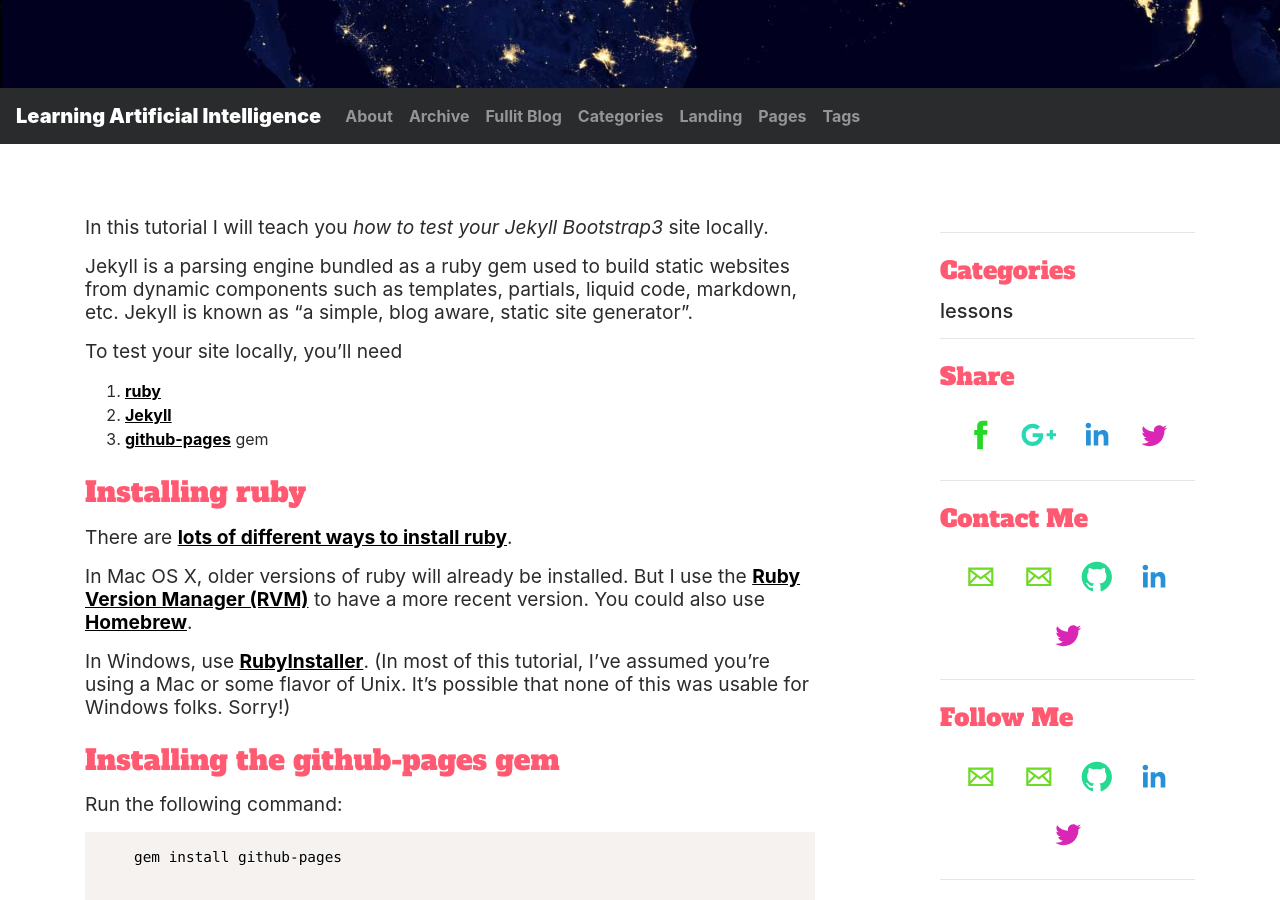
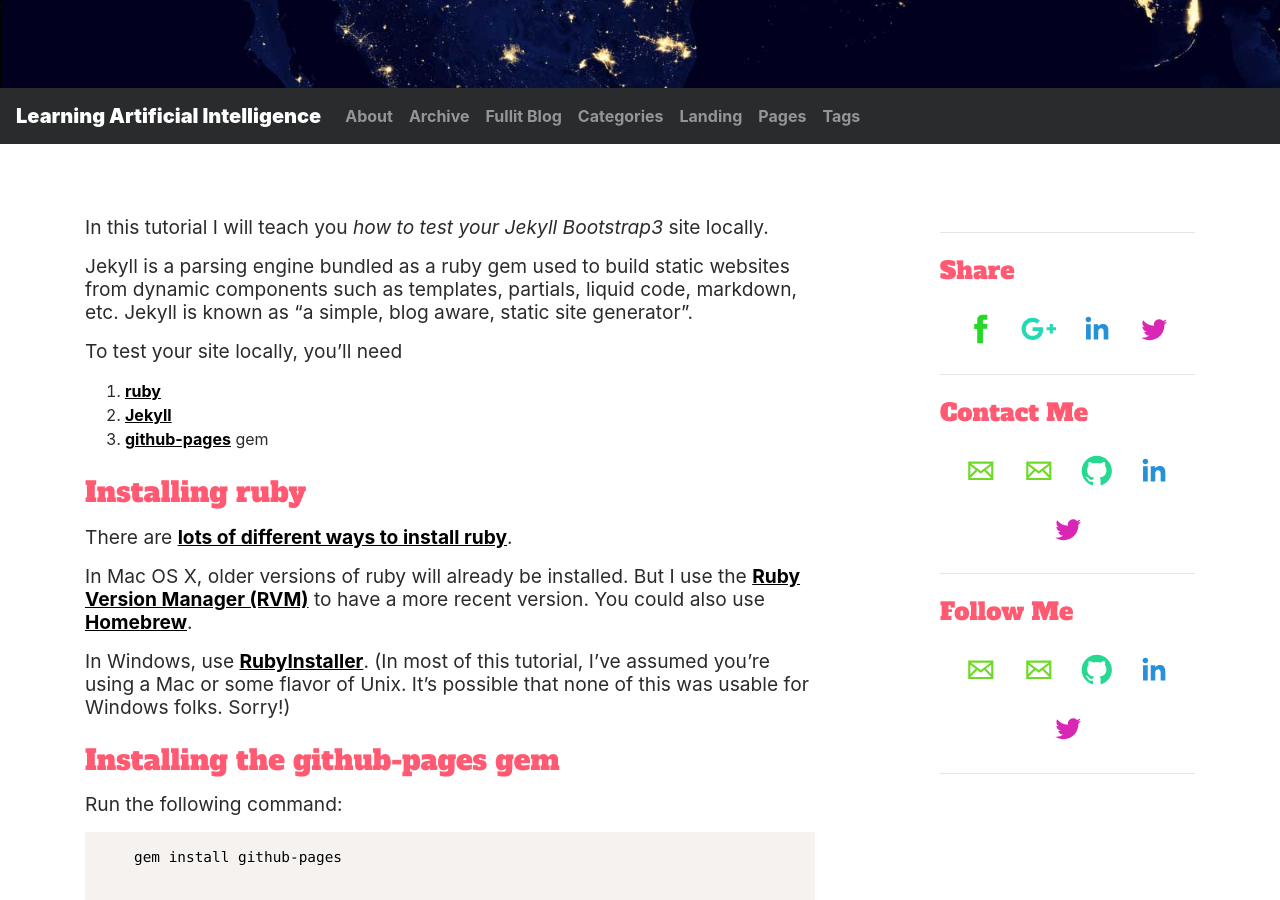
Before and after one commit to learning-artificial-intelligence/learning-artificial-intelligence.github.io, a Jekyll site: the page built from _posts/lessons/2017-01-17-testing-locally.md, in a window 1280 px wide and 900 px high, scrolled down 812 px. Built offline with Jekyll 4.4.1, drawn with Linux system fonts in a browser that asks for light colours; nearby versions of some CDN libraries; some web fonts are replaced; comment, search, counter and statistics services are not loaded.

Commit message:
Some minor changes added
Some minor changes added

```diff
--- a/_includes/side-bar.html
+++ b/_includes/side-bar.html
@@ -1,16 +1,5 @@
 <div class="side-bar sticky-top">
   <br/>
-  <hr>
-  {% unless page.categories == empty %}
-    <div>
-      <div class="post">
-        <h4>Categories</h4>
-      </div>
-      <h5>
-        {{page.categories | array_to_sentence_string}}
-      </h5>
-    </div>
-  {% endunless %}
   <hr>
   <div>
     <div class="post">
```
